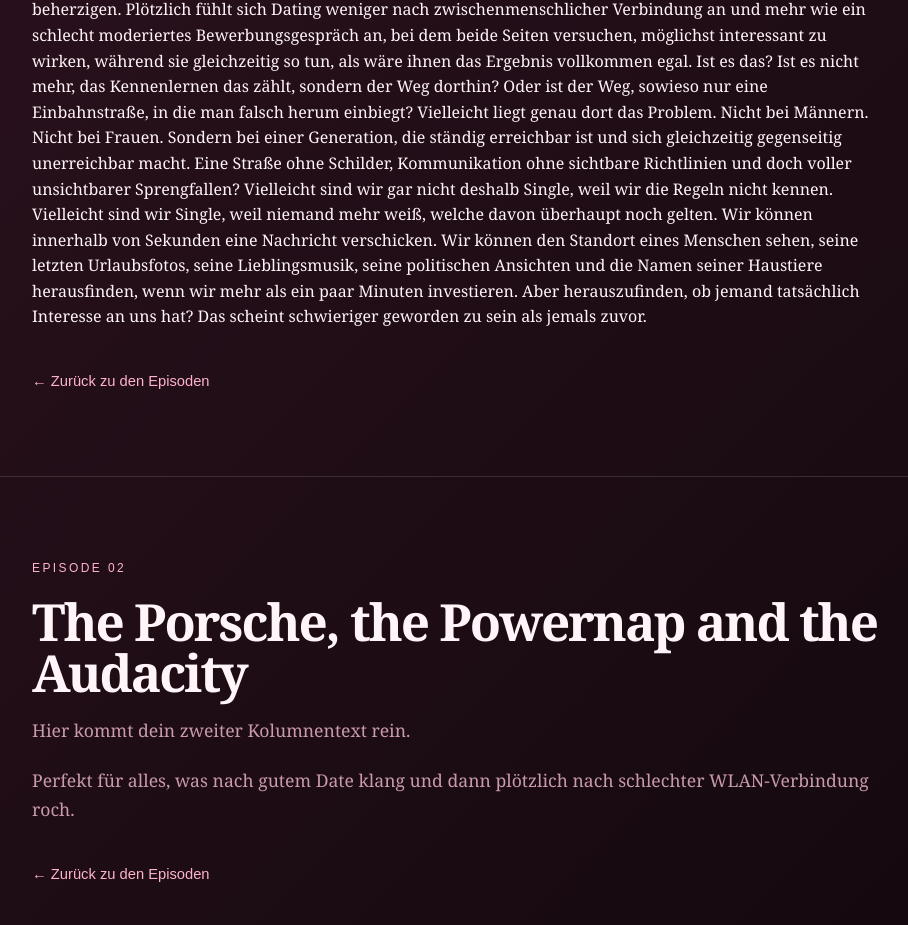
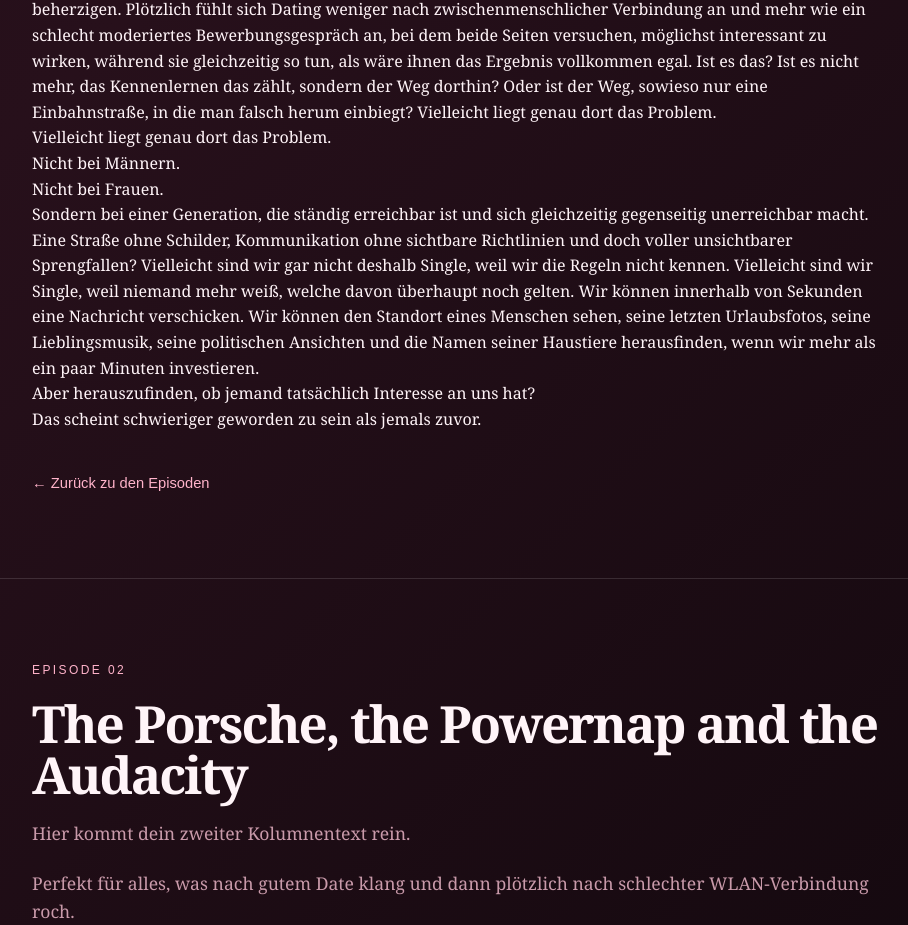
Before and after one commit to Iwroteapoem/the-summer-of-bad-decisions, a plain HTML site: page index.html in a window 1280 px wide. Shown: the part 3335-4260 px from the top of the page, without its empty margins (183-1091 px from the left). Drawn offline with Linux system fonts and the light colour scheme.

Commit message:
Add div elements for final thoughts and questions

```diff
--- a/index.html
+++ b/index.html
@@ -388,11 +388,23 @@ Irgendwann dreht sich die Konversation im Kreis, alle haben irgendwie Recht. Ich
 
 Plötzlich fühlt sich Dating weniger nach zwischenmenschlicher Verbindung an und mehr wie ein schlecht moderiertes Bewerbungsgespräch an, bei dem beide Seiten versuchen, möglichst interessant zu wirken, während sie gleichzeitig so tun, als wäre ihnen das Ergebnis vollkommen egal. Ist es das? Ist es nicht mehr, das Kennenlernen das zählt, sondern der Weg dorthin? Oder ist der Weg, sowieso nur eine Einbahnstraße, in die man falsch herum einbiegt?
 Vielleicht liegt genau dort das Problem.
-Nicht bei Männern. Nicht bei Frauen.
+<div class="big-thought">
+  Vielleicht liegt genau dort das Problem.
+</div>
+
+<div class="statement">
+  Nicht bei Männern.<br>
+  Nicht bei Frauen.
+</div>
 Sondern bei einer Generation, die ständig erreichbar ist und sich gleichzeitig gegenseitig unerreichbar macht. Eine Straße ohne Schilder, Kommunikation ohne sichtbare Richtlinien und doch voller unsichtbarer Sprengfallen? Vielleicht sind wir gar nicht deshalb Single, weil wir die Regeln nicht kennen. Vielleicht sind wir Single, weil niemand mehr weiß, welche davon überhaupt noch gelten.
 Wir können innerhalb von Sekunden eine Nachricht verschicken. Wir können den Standort eines Menschen sehen, seine letzten Urlaubsfotos, seine Lieblingsmusik, seine politischen Ansichten und die Namen seiner Haustiere herausfinden, wenn wir mehr als ein paar Minuten investieren.
-Aber herauszufinden, ob jemand tatsächlich Interesse an uns hat?
-Das scheint schwieriger geworden zu sein als jemals zuvor.
+<div class="final-question">
+  Aber herauszufinden, ob jemand tatsächlich Interesse an uns hat?
+</div>
+
+<div class="final-line">
+  Das scheint schwieriger geworden zu sein als jemals zuvor.
+</div>
       </p>
       <a class="back-link" href="#episodes">← Zurück zu den Episoden</a>
     </div>
```
